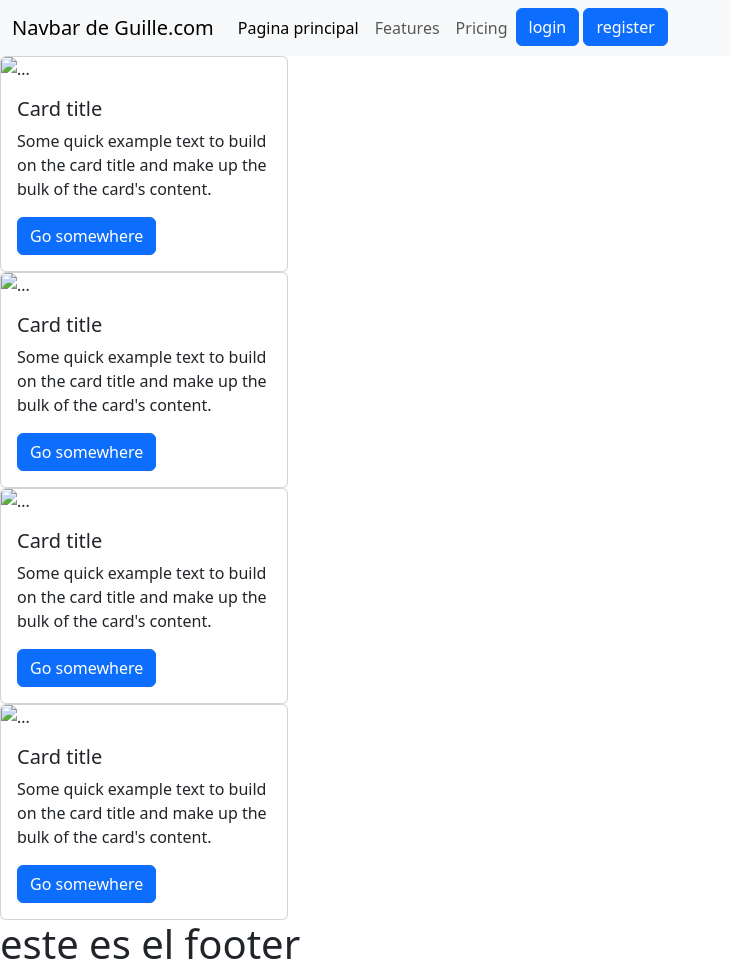
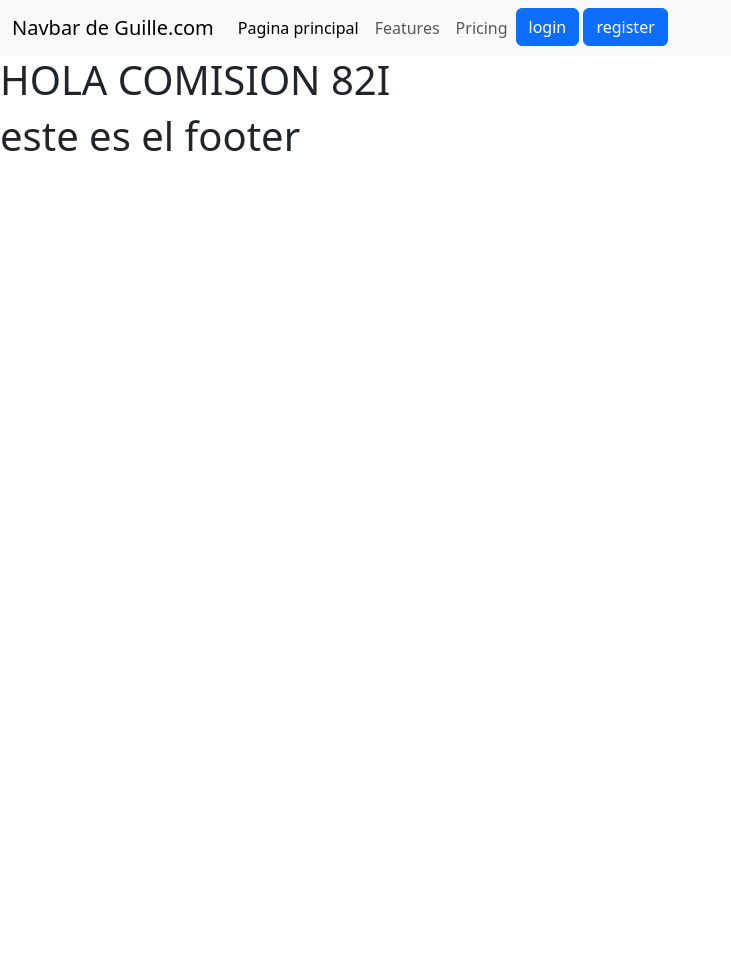
Before and after one commit to alejandrobusi/test-com-82i, a plain HTML site: page index.html in a window 1280 px wide. Shown: the whole page, without its empty margins (0-731 px from the left). After the commit the page ends 800 px from the top, so only its background shows below. Drawn offline with nearby package versions, Linux system fonts and the light colour scheme.

Commit message:
cambiando cards

```diff
--- a/index.html
+++ b/index.html
@@ -89,40 +89,7 @@
     </div>
   </header>
   <main>
-    <div class="card" style="width: 18rem;">
-      <img src="..." class="card-img-top" alt="...">
-      <div class="card-body">
-        <h5 class="card-title">Card title</h5>
-        <p class="card-text">Some quick example text to build on the card title and make up the bulk of the card's content.</p>
-        <a href="#" class="btn btn-primary">Go somewhere</a>
-      </div>
-    </div>
-
-    <div class="card" style="width: 18rem;">
-      <img src="..." class="card-img-top" alt="...">
-      <div class="card-body">
-        <h5 class="card-title">Card title</h5>
-        <p class="card-text">Some quick example text to build on the card title and make up the bulk of the card's content.</p>
-        <a href="#" class="btn btn-primary">Go somewhere</a>
-      </div>
-    </div>
-
-    <div class="card" style="width: 18rem;">
-      <img src="..." class="card-img-top" alt="...">
-      <div class="card-body">
-        <h5 class="card-title">Card title</h5>
-        <p class="card-text">Some quick example text to build on the card title and make up the bulk of the card's content.</p>
-        <a href="#" class="btn btn-primary">Go somewhere</a>
-      </div>
-    </div>
-    <div class="card" style="width: 18rem;">
-      <img src="..." class="card-img-top" alt="...">
-      <div class="card-body">
-        <h5 class="card-title">Card title</h5>
-        <p class="card-text">Some quick example text to build on the card title and make up the bulk of the card's content.</p>
-        <a href="#" class="btn btn-primary">Go somewhere</a>
-      </div>
-    </div>
+    <h1>HOLA COMISION 82I</h1>
   </main>
   <footer>
     <h1>este es el footer</h1>
```
